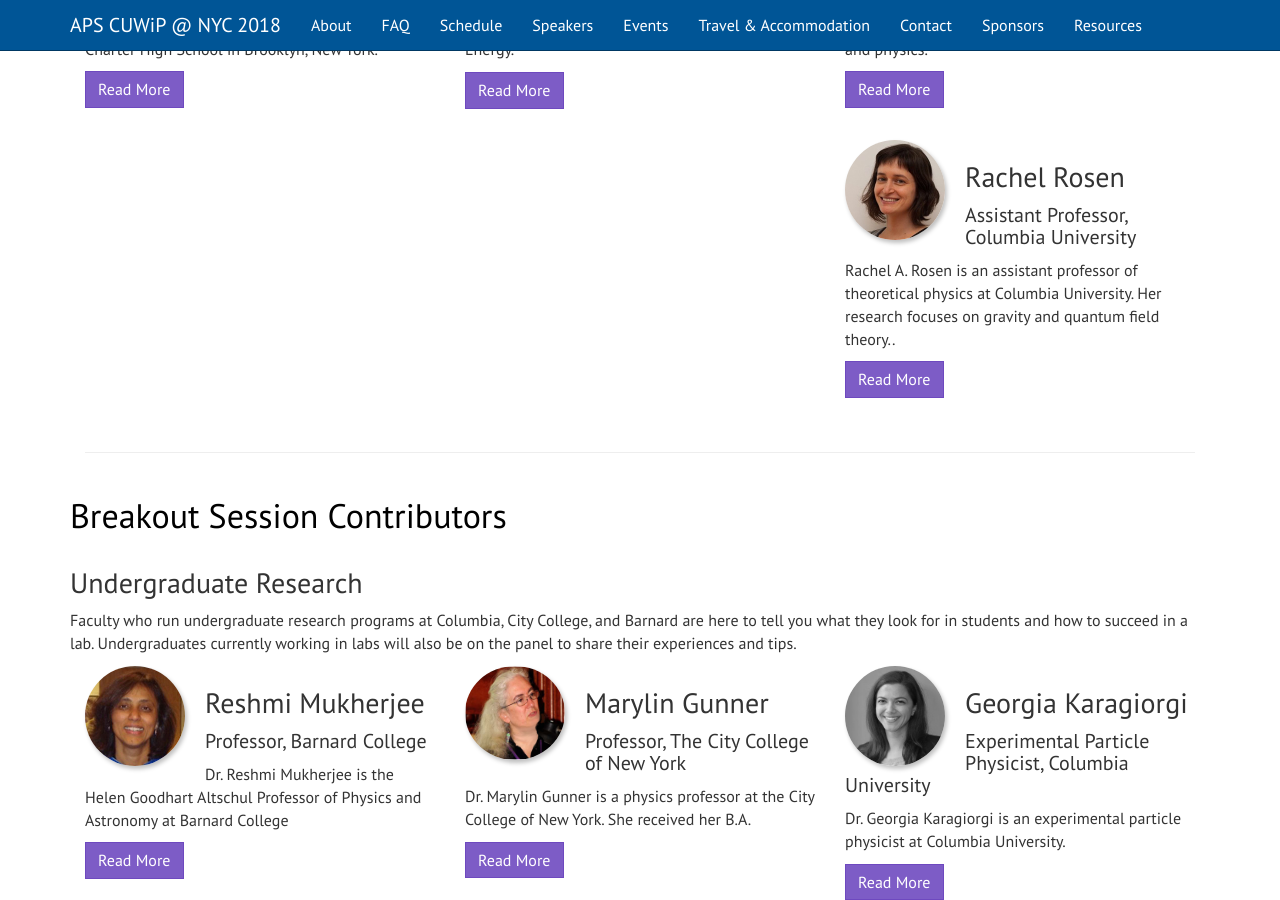
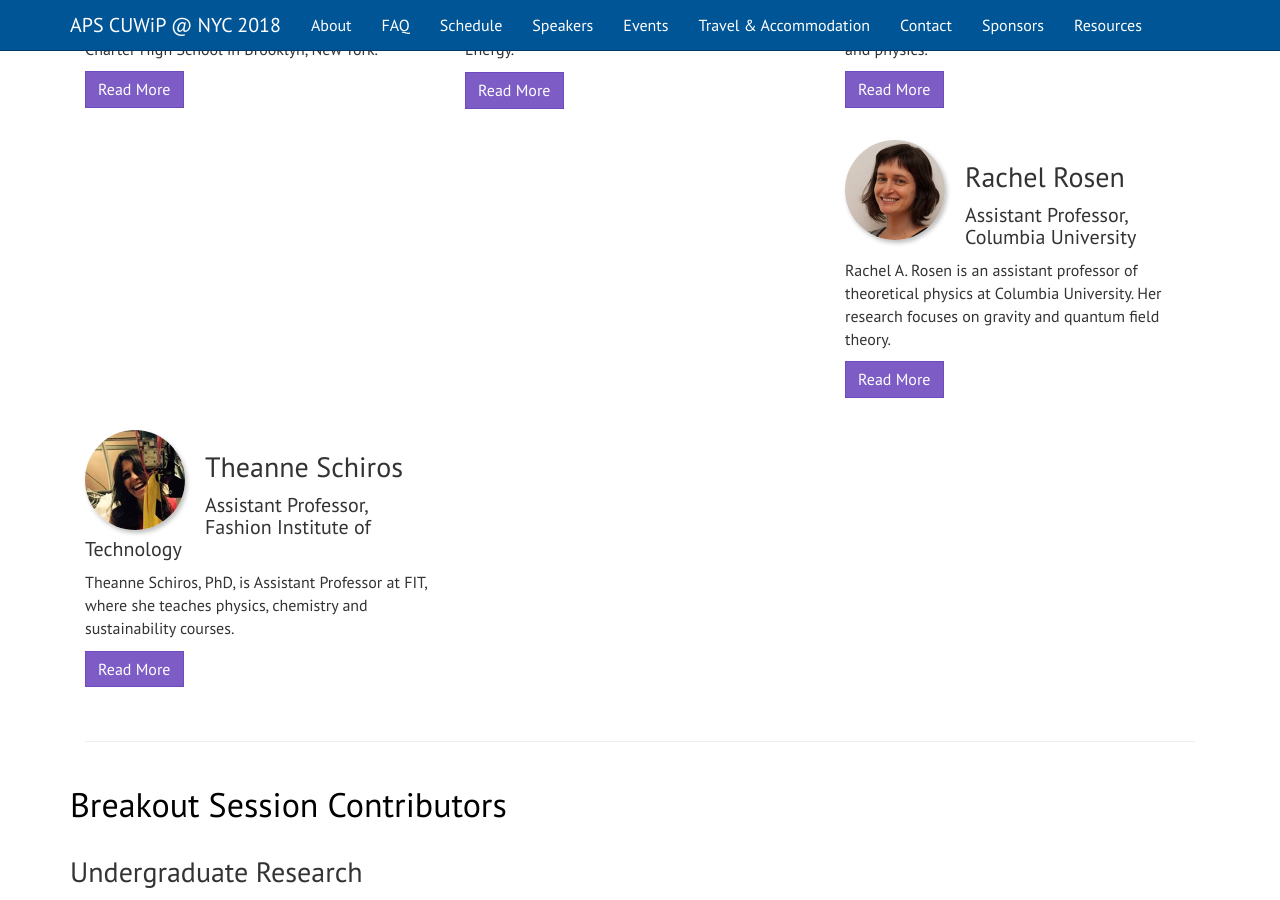
Before and after one commit to cuwip-nyc/cuwip-nyc.github.io, a Jekyll site: the page built from speakers.html, in a window 1280 px wide and 900 px high, scrolled down 1203 px. Built offline with Jekyll 4.4.1, drawn with Linux system fonts in a browser that asks for light colours; nearby versions of some CDN libraries; some of the changed text lies outside the part shown.

Commit message:
add more speakers

```diff
--- a/schedule.html
+++ b/schedule.html
@@ -50,7 +50,7 @@ order: 3
 <tr><td>4:00-5:00</td><td>Lab Visits / Coffee Break / <a href="{{site.baseurl}}/events/#stepUp">Step Up For Women</a></td><td>CCNY</td><td></td></tr>
 <tr><td>5:00-6:00</td><td><a href="{{site.baseurl}}/speakers/#panelSession">Panel Session</a></td><td>Steinman Lecture Hall, 161 Grove</td><td></td></tr>
 <tr><td>6:00-6:30</td><td>Networking with Mocktails</td><td>Faculty Dining Room</td><td></td></tr>
-<tr><td>6:30-8:00</td><td>Dinner - Guest speaker: Myriam Sarachik</td><td>Faculty Dining Room</td><td></td></tr>
+<tr><td>6:30-8:00</td><td>Dinner & Conference	Dinner speaker: <a href="{{site.baseurl}}/speakers/#dinnerSpeaker">Myriam Sarachik</a></td><td>Faculty Dining Room</td><td></td></tr>
 <tr><td>8:00-10:00</td><td>Social Activity</td><td>CCNY</td><td></td></tr>
 </table>
 </div>
--- a/speakers.html
+++ b/speakers.html
@@ -156,7 +156,7 @@ Read More
 <img src="{{base.url}}/images/r-r-200.jpg" alt="rosen" class="img-circle img-responsive shadowImg pull-left" width="100" height="100">
 <h3>Rachel Rosen</h3>
 <h4>Assistant Professor, Columbia University</h4>
-<p>Rachel A. Rosen is an assistant professor of theoretical physics at Columbia University. Her research focuses on gravity and quantum field theory..</p>
+<p>Rachel A. Rosen is an assistant professor of theoretical physics at Columbia University. Her research focuses on gravity and quantum field theory.</p>
 <button class="btn btn-info" type="button" data-toggle="collapse" data-target="#rosenBio" aria-expanded="false" aria-controls="rosenBio">
 Read More
 </button>
@@ -169,6 +169,23 @@ Read More
 </div>
 
 
+
+<!--start of speaker-->
+<div class="col-md-4 col-sm-6 col-xs-12 aSpeaker">
+<img src="{{base.url}}/images/t-s-200.jpg" alt="t-s" class="img-circle img-responsive shadowImg pull-left" width="100" height="100">
+<h3>Theanne Schiros</h3>
+<h4>Assistant Professor,  Fashion Institute of Technology</h4>
+<p>Theanne Schiros, PhD, is Assistant Professor at FIT, where she teaches physics, chemistry and sustainability courses.</p>
+<button class="btn btn-info" type="button" data-toggle="collapse" data-target="#schirosBio" aria-expanded="false" aria-controls="schirosBio">
+Read More
+</button>
+<div class="collapse" id="schirosBio">
+<div class="well">
+<p>She is the FIT coordinator and faculty lead for the international Biodesign Challenge, guiding students on how to rethink textiles through technology, biology and sustainable design.  She is also an Adjunct Research Scientist at Columbia University in the Materials Research Science and Engineering Center (MRSEC), as well as the diversity liaison, working collaboratively across the center to explore 2-D materials for next generation, post-silicon electronic devices, and catalysts for clean energy applications. Schiros is engaged in international sustainable development with organizations such as Engineers without Borders (Haiti), the Finca Morpho Permaculture collective (Costa Rica) and the “There is No Limit Foundation” (Guinea). She has published her work in numerous peer-reviewed journals and has been the recipient of multiple grants to support this work, including the National Geographic Chasing Genius Award (Sustainable Planet) for development of a kelp-based bioyarn for textile applications, and was the United Nations ECOWAS Fellow for Sustainable Energy Engineering, the NYSERDA Fellow, and an EFRC Fellow for next generation photovoltaic devices at Columbia University in the area of nanomaterials science and engineering.</p>
+</div>
+</div>
+<!--end of speaker-->
+</div>
 
 </div>
 
@@ -708,7 +725,25 @@ Read More
 </div>
 
 
+</div>
+<hr>
 
-
+<div class="row">
+  <h2><a class="anchor" name="dinnerSpeaker">Conference Dinner Speaker</a></h2>
+  <div class="col-md-6 col-sm-6 col-xs-12 aSpeaker" >
+    <img src="{{base.url}}/images/m-s-200.jpg" alt="sarachik" class="img-circle img-responsive shadowImg pull-left" width="100" height="100">
+  <h3>Myriam Sarachik</h3>
+  <h4>Dist. Professor, City College of New York</h4>
+  <p>Prof Sarachik is an experimental condensed matter physicist.</p>
+  <button class="btn btn-info" type="button" data-toggle="collapse" data-target="#sarachikBio" aria-expanded="false" aria-controls="sarachikBio">
+    Read More
+  </button>
+  <div class="collapse" id="sarachikBio">
+  <div class="well">
+  <p>Myriam Sarachik’s experiments at low temperatures have covered many topics, including: superconductivity, disordered metallic alloys, metal- insulator transitions in doped semiconductors, hopping transport in solids, properties of strongly interacting electrons in two dimensions, and spin dynamics in molecular magnets. She received the 1995 New York City Mayor’s Award for Excellence in Science and Technology, a 2004 Sloan Public Service Award, the 2005 Buckley Prize in Condensed Matter Physics, was named the 2005 LOREAL-UNESCO for Women in Science North American Laureate and received an honorary degree from Amherst College in 2006. She is a member of the National Academy of Sciences, a Fellow of the American Academy of Arts and Sciences, a Fellow of the American Physical Society, a Fellow of the New York Academy of Sciences, and a Fellow of the American Association for the Advancement of Science. She served as President of the American Physical Society in 2003.
+</p>
+    </div>
+  </div>
+  </div>
 
 </div>
```
Also changed, not shown: events.html (+16 -1 lines), images/m-s-200.jpg (added), images/t-s-200.jpg (added), 3 other files.
